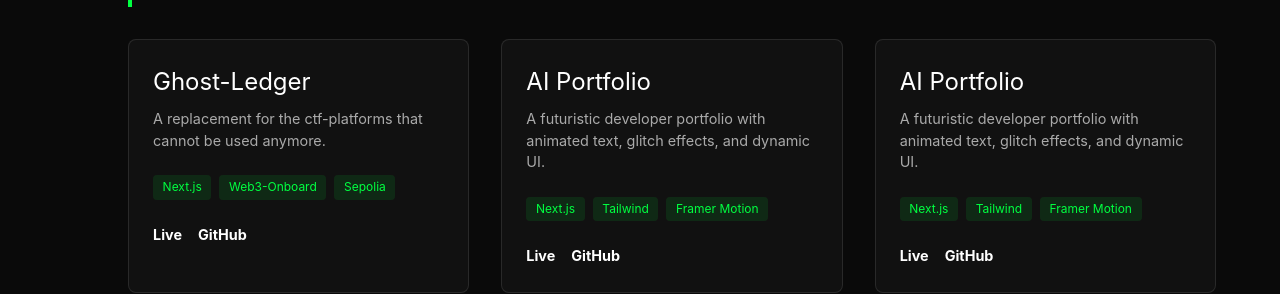
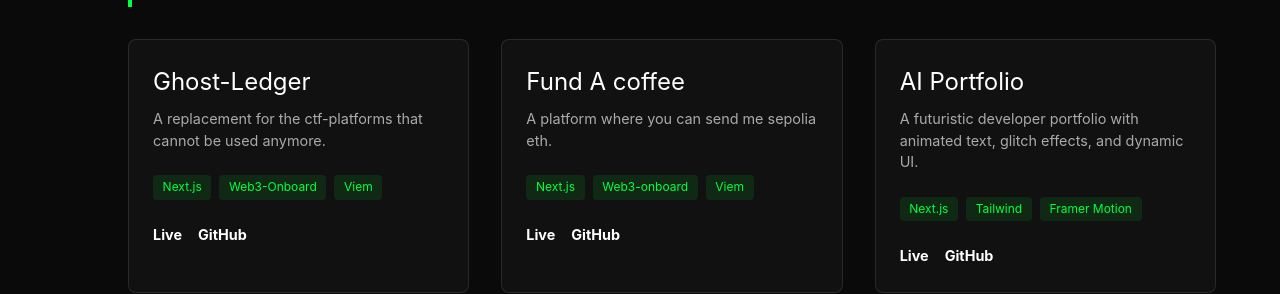
Before and after one commit to raoaniruddh92/raoaniruddh92-portfolio, a Next.js app: page / in a window 1280 px wide. Shown: the part 509-803 px from the top of the page. Built offline with nearby package versions, Linux system fonts and the light colour scheme.

Commit message:
Project Update

```diff
--- a/app/Projects.tsx
+++ b/app/Projects.tsx
@@ -15,7 +15,7 @@ export default function Projects() {
       <div className="project-tags">
         <span className="project-tag">Next.js</span>
         <span className="project-tag">Web3-Onboard</span>
-        <span className="project-tag">Sepolia</span>
+        <span className="project-tag">Viem</span>
       </div>
 
       <div className="project-links">
@@ -26,21 +26,20 @@ export default function Projects() {
 
 
     <div className="project-card">
-      <h3 className="project-title">AI Portfolio</h3>
+      <h3 className="project-title">Fund A coffee</h3>
       <p className="project-description">
-        A futuristic developer portfolio with animated text, glitch effects,
-        and dynamic UI.
+        A platform where you can send me sepolia eth.
       </p>
 
       <div className="project-tags">
         <span className="project-tag">Next.js</span>
-        <span className="project-tag">Tailwind</span>
-        <span className="project-tag">Framer Motion</span>
+        <span className="project-tag">Web3-onboard</span>
+        <span className="project-tag">Viem</span>
       </div>
 
       <div className="project-links">
-        <a className="project-link" href="#">Live</a>
-        <a className="project-link" href="#">GitHub</a>
+        <a className="project-link" href="https://coffee-next-viem.vercel.app/">Live</a>
+        <a className="project-link" href="https://github.com/raoaniruddh92/coffee-next-viem">GitHub</a>
       </div>
     </div>
 
```
